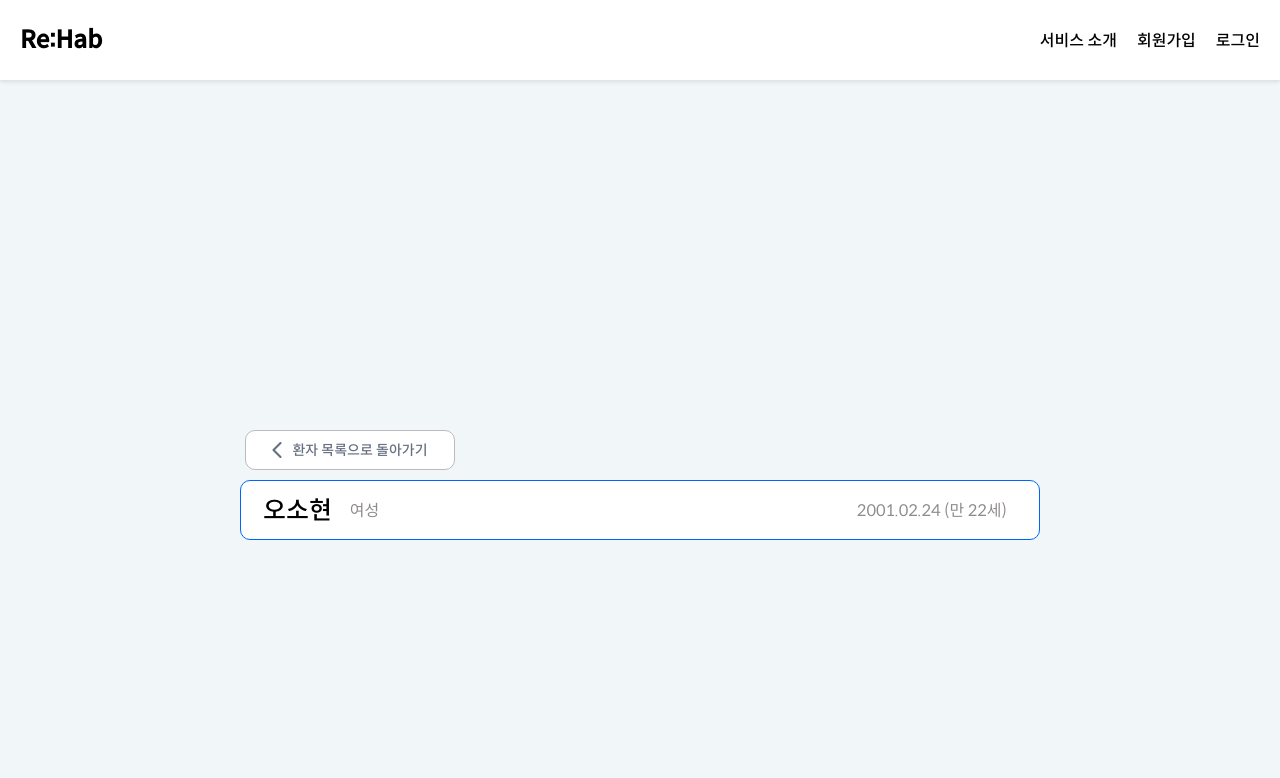
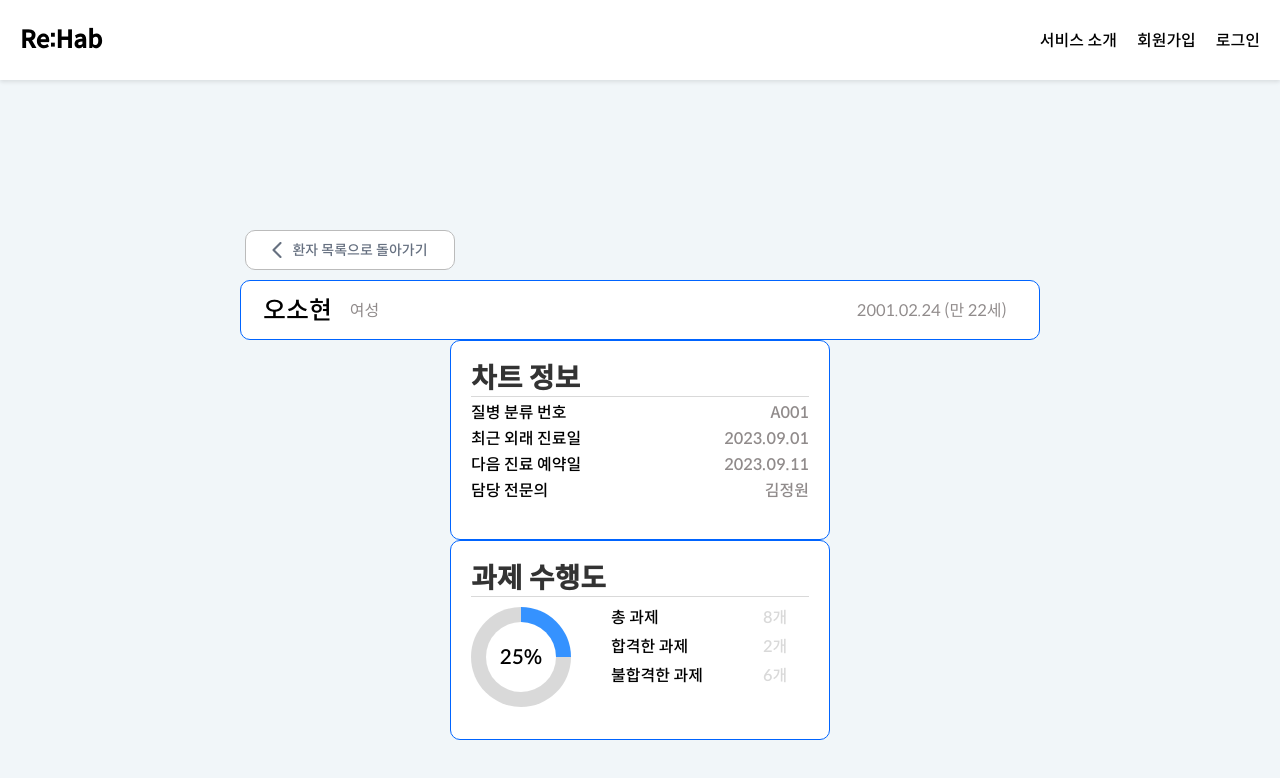
Before and after one commit to sync-without-async/Rehab-FrontEnd, a React (Vite) app: page /theradetail in a window 1280 px wide. Shown: the top 778 px of the page. Built offline with nearby package versions, Linux system fonts and the light colour scheme.

Commit message:
Feat: 재활치료사 담당 환자 과제 수행도 컴포넌트 구현(login-api 연결)

```diff
--- /dev/null
+++ b/src/components/TherapistDashBoard/TheraCheckHW.jsx
@@ -0,0 +1,99 @@
+import styled from "styled-components";
+import CircularChart from "../DoctorDashBoard/CircleChart";
+import { getUserExercises } from "../../librarys/login-api";
+
+const Container = styled.div`
+  width: 380px;
+  height: 200px;
+  margin: 0 auto;
+  padding: 20px;
+  border: 1px solid #0064ff;
+  border-radius: 10px;
+  background-color: #ffffff;
+  font-family: "Spoqa Han Sans Neo", "sans-serif";
+  position: relative;
+  display: flex;
+  flex-wrap: wrap;
+  flex-direction: column;
+`;
+
+const Title = styled.h1`
+  font-size: 28px;
+  font-weight: bold;
+  color: #333;
+  display: inline-block;
+`;
+
+const Divider = styled.hr`
+  width: 100%;
+  height: 1px;
+  background-color: #d9d9d9;
+  border: none;
+  margin-top: 0px;
+`;
+
+const ExerciseInfo = styled.div`
+  display: flex;
+  flex-direction: column;
+  margin-top: 10px;
+  margin-left: 20px;
+`;
+
+const ExerciseItem = styled.div`
+  display: flex;
+  justify-content: space-between;
+  align-items: center;
+  margin-bottom: 8px;
+
+  & > span:first-child {
+    font-size: 16px;
+    color: #000000;
+    margin-right: 60px;
+  }
+
+  & > span {
+    font-size: 16px;
+    color: #000000;
+  }
+
+  & > span:last-child {
+    color: #D9D9D9;
+  }
+`;
+
+
+const TheraCheckHW = () => {
+  const userId = "HL0001";
+
+  const exercises = getUserExercises(userId);
+  console.log("Exercises for:", userId, exercises);
+  const totalExercises = exercises.length;
+  const passedExercises = exercises.filter(exercise => exercise.judgement === "합격").length;
+  const failedExercises = totalExercises - passedExercises;
+
+  return (
+    <Container>
+      <Title>과제 수행도</Title>
+      <Divider />
+      <div style={{ display: 'flex' }}>
+        <CircularChart totalExercises={totalExercises} passedExercises={passedExercises} />
+        <ExerciseInfo>
+          <ExerciseItem>
+            <span>총 과제</span>
+            <span>{`${totalExercises}개`}</span>
+          </ExerciseItem>
+          <ExerciseItem>
+            <span>합격한 과제</span>
+            <span>{`${passedExercises}개`}</span>
+          </ExerciseItem>
+          <ExerciseItem>
+            <span>불합격한 과제</span>
+            <span>{`${failedExercises}개`}</span>
+          </ExerciseItem>
+        </ExerciseInfo>
+      </div>
+    </Container>
+  );
+};
+
+export default TheraCheckHW;
--- a/src/pages/Therapist/TheraDetailPage.jsx
+++ b/src/pages/Therapist/TheraDetailPage.jsx
@@ -2,6 +2,8 @@ import styled from 'styled-components';
 import Header from '../../components/Header/Header';
 import BackButton from '../../components/Button/BackButton';
 import TheraDetailHeader from '../../components/TherapistDashBoard/TheraDetailHeader';
+import TheraDetailChart from "../../components/TherapistDashBoard/TheraDetailChart";
+import TheraCheckHW from '../../components/TherapistDashBoard/TheraCheckHw';
 
 const PageContainer = styled.div`
   display: flex;
@@ -25,6 +27,8 @@ const TheraDetailPage = () => {
       <CenteredContainer>
       <BackButton pageName="환자 목록" />
       <TheraDetailHeader/>
+      <TheraDetailChart/>
+      <TheraCheckHW/>
       </CenteredContainer>
     </PageContainer>
   );
```
